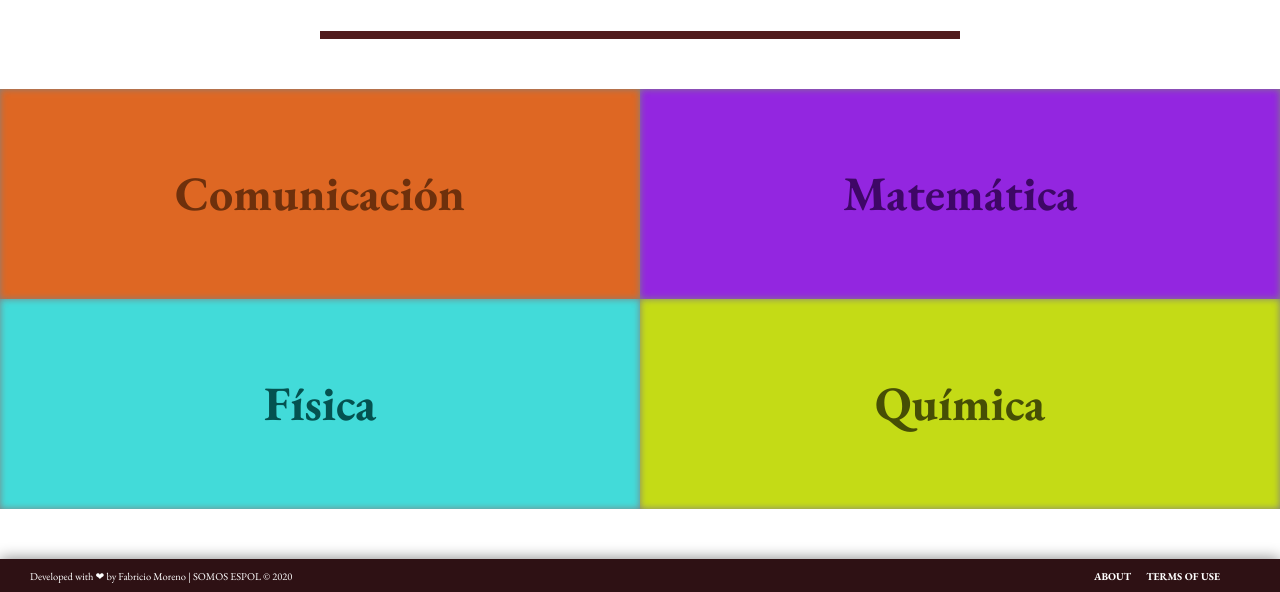
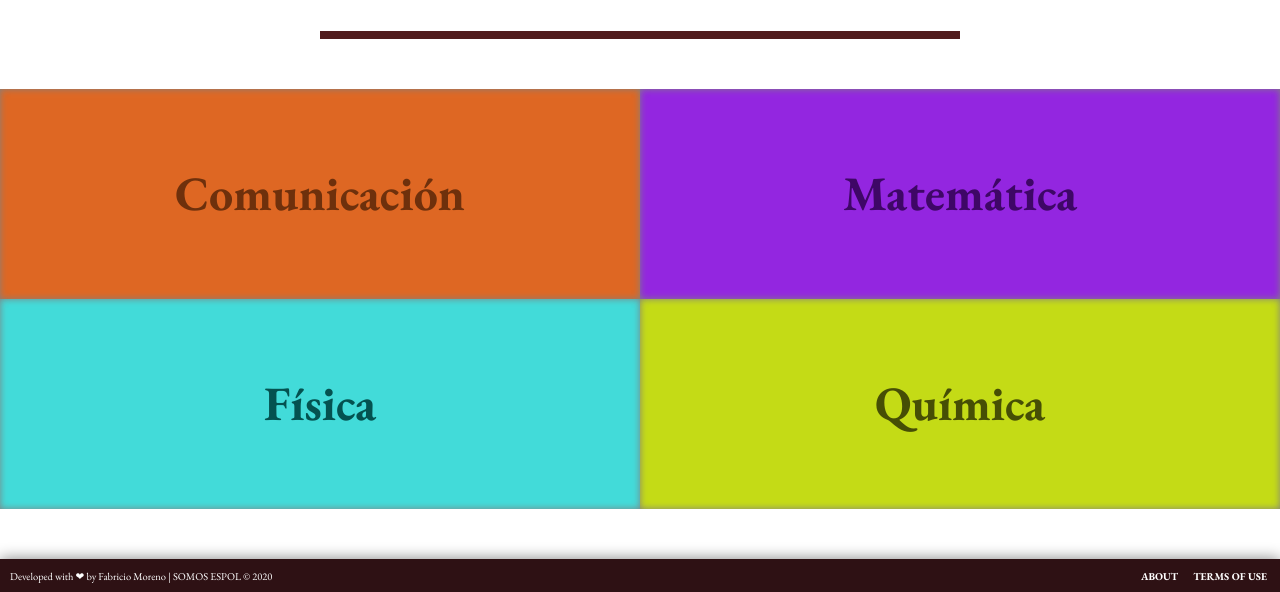
Before and after one commit to FabricioMoreno/Expol, a website: page source/index.html in a window 1280 px wide. Shown: the part 594-1186 px from the top of the page. Drawn offline with nearby package versions, Linux system fonts and the light colour scheme.

Commit message:
Corregi el padding del footer

```diff
--- a/source/css/index.css
+++ b/source/css/index.css
@@ -174,8 +174,8 @@ color: #6e300c;
 
   box-sizing: border-box;
   margin-top: 50px;
-  padding-left: 30px;
-  padding-right: 60px;
+  padding-left: 10px;
+  padding-right: 13px;
 
   background-color: var(--secondary-color);
   color: white;
```
